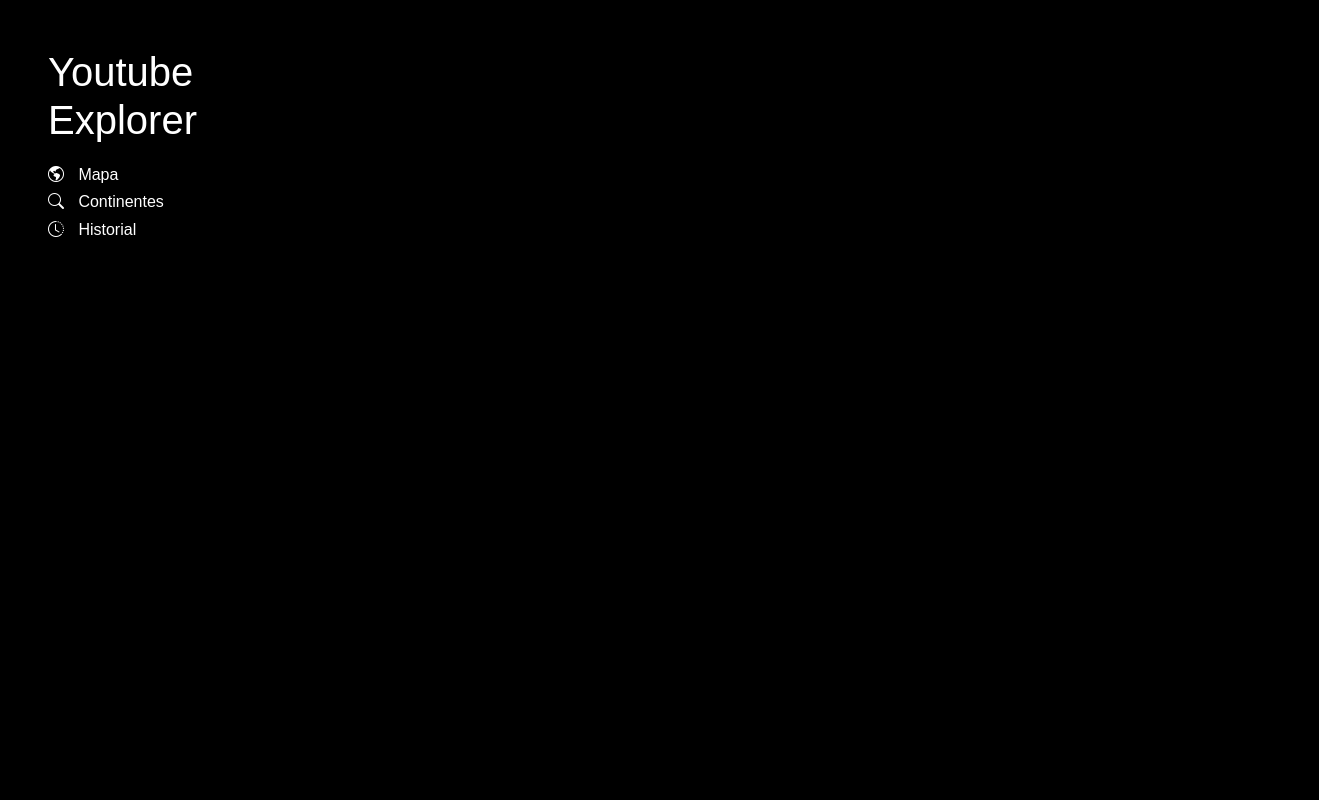
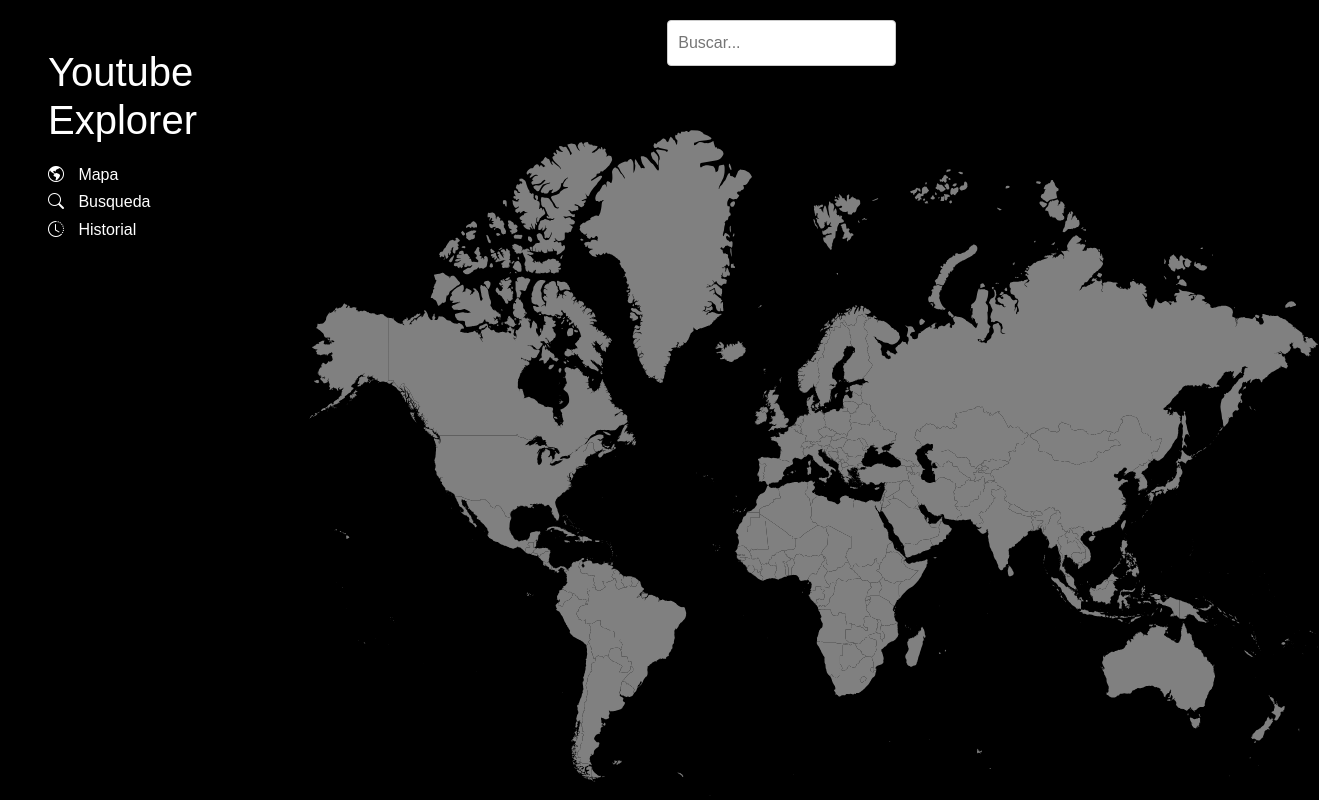
Before and after one commit to Sergio-Arean/Youtube-Explorer, an Angular app: page /home/busqueda in a window 1280 px wide. Before the commit this address led to /. Shown: the whole page, 1319 px wide, since content can reach past the window. Built offline with nearby package versions, Linux system fonts and the light colour scheme; a web font is replaced by a local one.

Commit message:
avanzando con la busqueda de los paises

```diff
--- /dev/null
+++ b/src/app/Components/barra-busqueda/barra-busqueda.component.css
@@ -0,0 +1,56 @@
+.search-container {
+    display: flex;
+    justify-content: center;
+    align-items: center;
+    margin-top: 20px;
+  }
+
+  .search-bar {
+    background-color: #ffffff;
+    border: 1px solid #ccc;
+    display: flex;
+    align-items: center;
+    padding: 5px;
+    border-radius: 4px;
+    position: relative;
+  }
+
+  .search-bar input {
+    flex: 1;
+    border: none;
+    outline: none;
+    padding: 5px;
+    font-size: 16px;
+  }
+
+  .suggestion-list {
+    list-style-type: none;
+    padding: 0;
+    margin: 0;
+    position: absolute;
+    width: 100%;
+    background-color: #f5f5f5;
+    border: 1px solid #ccc;
+    max-height: 150px;
+    overflow-y: auto;
+    box-shadow: 0 2px 5px rgba(0, 0, 0, 0.2);
+    border-radius: 4px;
+    z-index: 1;
+    top: 40px;
+    right: 0; /* Ajusta el right para que esté más a la derecha con respecto a la barra de búsqueda */
+    max-width: 100%;
+    width: auto;
+  }
+
+  .suggestion-list li {
+    padding: 8px 16px;
+    cursor: pointer;
+    transition: background-color 0.3s;
+    color: #000;
+    width: 100%;
+    box-sizing: border-box;
+  }
+
+  .suggestion-list li:hover {
+    background-color: #e0e0e0;
+  }
--- /dev/null
+++ b/src/app/Components/barra-busqueda/barra-busqueda.component.html
@@ -0,0 +1,11 @@
+<div class="search-container">
+    <div class="search-bar">
+      <input type="text" placeholder="Buscar..." [(ngModel)]="searchQuery" (input)="search()">
+    </div>
+  </div>
+
+  <ul class="suggestion-list" *ngIf="suggestions.length > 0">
+    <li *ngFor="let suggestion of suggestions" (click)="selectSuggestion(suggestion)">{{ suggestion }}</li>
+  </ul>
+
+  <app-mapa></app-mapa>
--- /dev/null
+++ b/src/app/Components/barra-busqueda/barra-busqueda.component.ts
@@ -0,0 +1,40 @@
+import { Component } from '@angular/core';
+import { PaisService } from 'src/app/Services/busqueda-pais.service';
+import { Subject } from 'rxjs';
+import { debounceTime, distinctUntilChanged, switchMap } from 'rxjs/operators';
+
+@Component({
+  selector: 'app-barra-busqueda',
+  templateUrl: './barra-busqueda.component.html',
+  styleUrls: ['./barra-busqueda.component.css']
+})
+export class BarraBusquedaComponent {
+  searchQuery: string = '';
+  suggestions: string[] = [];
+
+  private searchTerms = new Subject<string>();
+
+  constructor(private paisService: PaisService) {
+    this.searchTerms
+      .pipe(
+        debounceTime(100), // Espera 100ms después de que el usuario deje de escribir
+        distinctUntilChanged(), // Ignora si el término de búsqueda no ha cambiado
+        switchMap((term: string) => this.paisService.searchPaises(term))
+      )
+      .subscribe((paises: string[]) => {
+        this.suggestions = paises;
+      });
+  }
+
+  search() {
+    this.searchTerms.next(this.searchQuery);
+  }
+
+  selectSuggestion(suggestion: string): void {
+    this.searchQuery = suggestion;
+    this.suggestions = []; // Limpia la lista de sugerencias después de seleccionar una
+  }
+
+
+
+}
--- a/src/app/Components/mapa/mapa.component.ts
+++ b/src/app/Components/mapa/mapa.component.ts
@@ -110,4 +110,8 @@
     }
   }
 
+
+
+
+
 }
--- a/src/app/Components/navbar/navbar.component.html
+++ b/src/app/Components/navbar/navbar.component.html
@@ -5,7 +5,7 @@
     <nav class="barra-navegacion">
         <ul>
             <li class="opcion-menu"><button class="btn-opcion-menu" routerLink="home"><i class="bi bi-globe-americas"></i><label class="texto-opcion-menu">Mapa</label></button></li>
-            <li class="opcion-menu"><button class="btn-opcion-menu"><i class="bi bi-search"></i><label class="texto-opcion-menu">Continentes</label></button></li>
+            <li class="opcion-menu"><button class="btn-opcion-menu"><i class="bi bi-search"></i><label class="texto-opcion-menu" routerLink="home/busqueda">Busqueda</label></button></li>
             <li class="opcion-menu"><button class="btn-opcion-menu" routerLink="historial"><i class="bi bi-clock-history"></i><label class="texto-opcion-menu">Historial</label></button></li>
         </ul>
     </nav>
--- a/src/app/Components/navbar/navbar.component.ts
+++ b/src/app/Components/navbar/navbar.component.ts
@@ -7,4 +7,7 @@
 })
 export class NavbarComponent {
 
+
+
+
 }
--- /dev/null
+++ b/src/app/Services/busqueda-pais.service.ts
@@ -0,0 +1,23 @@
+import { Injectable } from '@angular/core';
+import { Observable, of } from 'rxjs';
+
+@Injectable({
+  providedIn: 'root'
+})
+export class PaisService {
+  private paises: { nombre: string, abreviatura: string }[] = [
+    { nombre: 'Argentina', abreviatura: 'AR' },
+    { nombre: 'Brasil', abreviatura: 'BR' },
+    { nombre: 'Chile', abreviatura: 'CL' },
+    { nombre: 'Colombia', abreviatura: 'CO' },
+    // Otros países aquí
+  ];
+
+  searchPaises(term: string): Observable<string[]> {
+    term = term.toLowerCase();
+    const suggestions = this.paises
+      .filter(pais => pais.nombre.toLowerCase().includes(term))
+      .map(pais => pais.nombre);
+    return of(suggestions);
+  }
+}
--- a/src/app/app-routing.module.ts
+++ b/src/app/app-routing.module.ts
@@ -6,6 +6,7 @@
 import { LlamadaPantallaFiltrosComponent } from './Components/llamada-pantalla-filtros/llamada-pantalla-filtros.component';
 import { DetallesVideoComponent } from './Components/detalles-video/detalles-video.component';
 import { HistorialPageComponent } from './Pages/historial-page/historial-page.component';
+import { BarraBusquedaComponent } from './Components/barra-busqueda/barra-busqueda.component';
 
 const routes: Routes = [
   {path: 'home', component: MapaComponent},
@@ -13,6 +14,7 @@
   //{path: 'paises/:idPais', component: BusquedaPorPaisComponent},
   {path: 'paises/:idPais/:cantidad/:categoria', component: BusquedaPorPaisComponent},
   {path: 'videos/:idVideo', component: DetallesVideoComponent}, //path reproduccion video
+  {path: 'home/busqueda', component: BarraBusquedaComponent },
 
   //tomy routes:
   { path: 'home/pais/:nombrePais', component: LlamadaPantallaFiltrosComponent },
--- a/src/app/app.module.ts
+++ b/src/app/app.module.ts
@@ -11,6 +11,8 @@
 import { DetallesVideoComponent } from './Components/detalles-video/detalles-video.component';
 import { FormsModule } from '@angular/forms';
 import { HistorialPageComponent } from './Pages/historial-page/historial-page.component';
+import { BarraBusquedaComponent } from './Components/barra-busqueda/barra-busqueda.component';
+
 
 @NgModule({
   declarations: [
@@ -21,7 +23,8 @@
     BusquedaPorPaisComponent,
     LlamadaPantallaFiltrosComponent,
     DetallesVideoComponent,
-    HistorialPageComponent
+    HistorialPageComponent,
+    BarraBusquedaComponent,
   ],
   imports: [
     BrowserModule,
```
Also changed, not shown: 2 other files (tests, documents, lock files or other folders).
